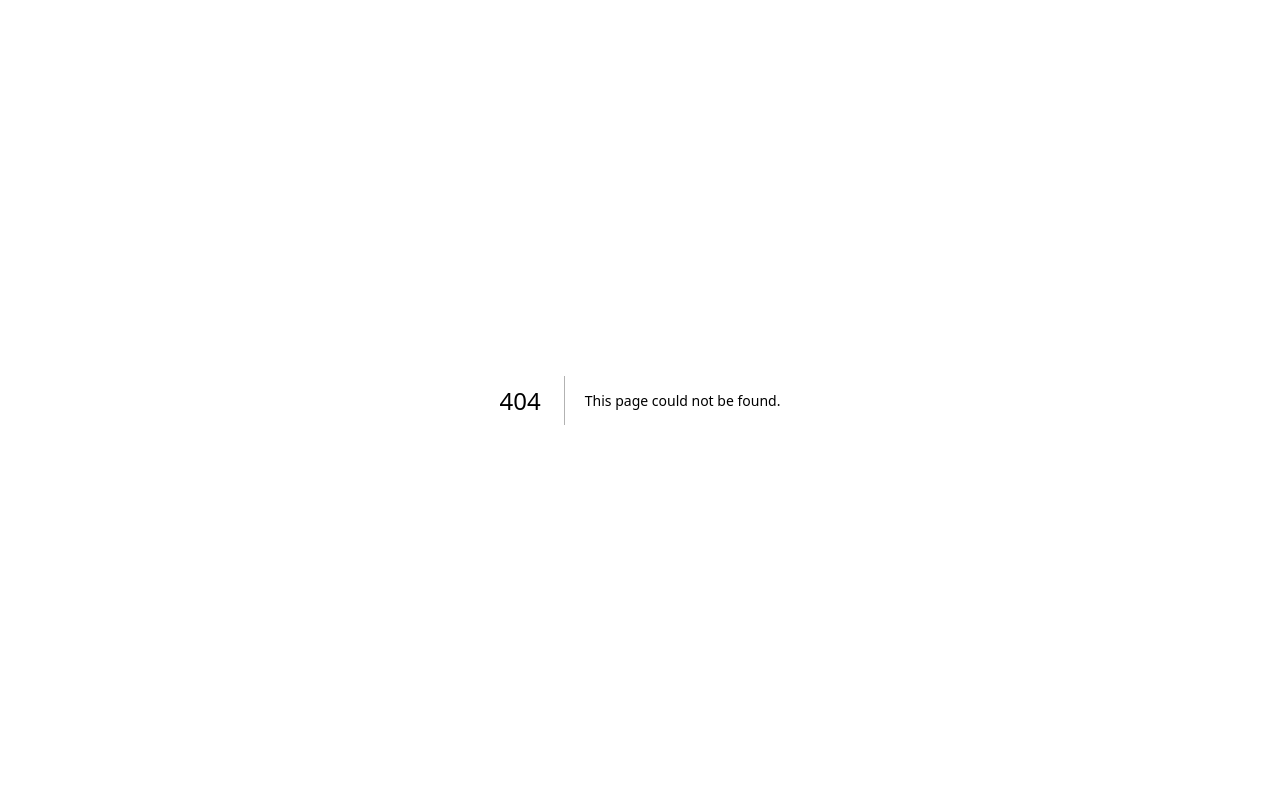
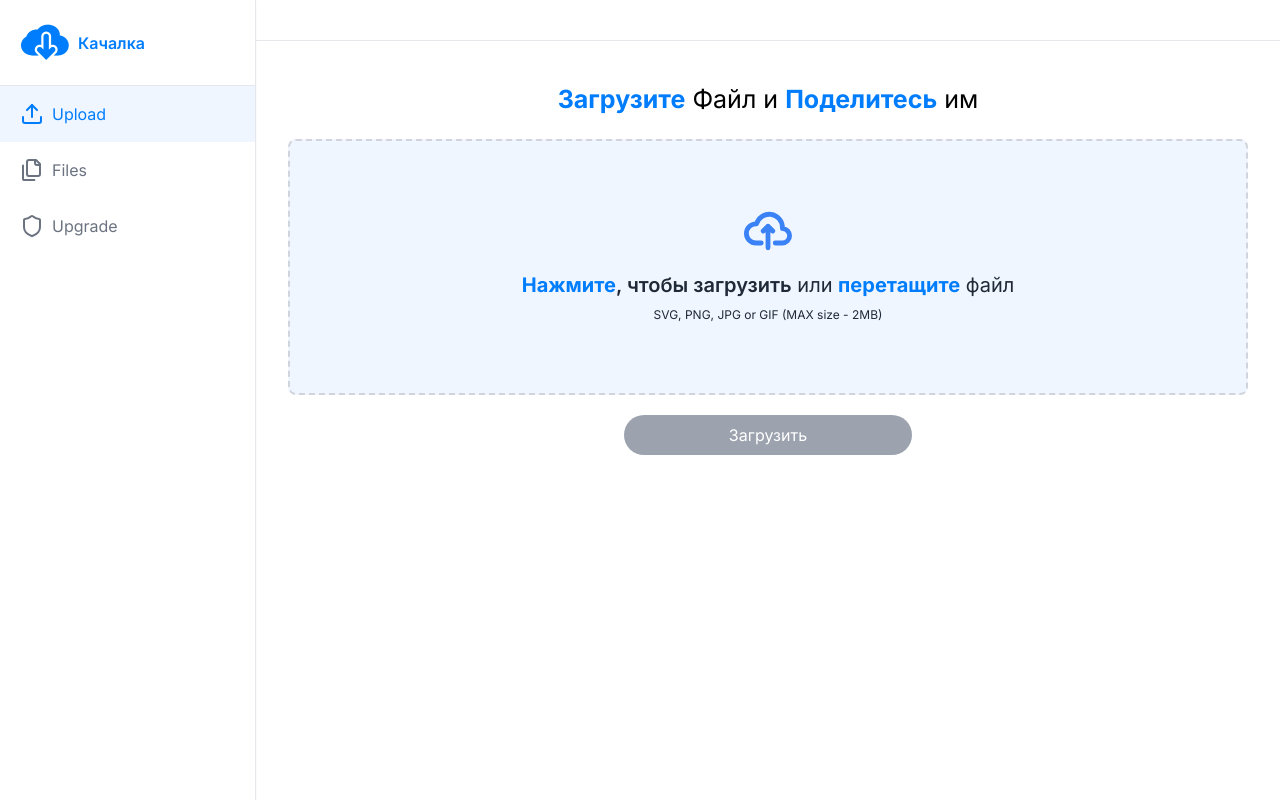
Before and after one commit to Mustafaisaev3/Kachalka-File-Sharing-App, a Next.js app: page /upload in a window 1280 px wide. Before the commit this address had no page. Built offline with nearby package versions, Linux system fonts and the light colour scheme.

Commit message:
Making Upload page UI

```diff
--- /dev/null
+++ b/app/(dashboard)/(routes)/upload/page.tsx
@@ -0,0 +1,15 @@
+import UploadForm from '@/components/upload/UploadForm'
+import React from 'react'
+
+const page = () => {
+  return (
+    <div className='p-5 px-8 md:px:28'>
+      <h2 className='text-[25px] text-center p-5'>
+        <strong className='text-primary'>Загрузите</strong> Файл и <strong className='text-primary'>Поделитесь</strong> им
+      </h2>
+      <UploadForm />
+    </div>
+  )
+}
+
+export default page
--- /dev/null
+++ b/components/upload/AlertMessage.tsx
@@ -0,0 +1,17 @@
+import { AlertCircle } from 'lucide-react'
+import React from 'react'
+
+interface AlertMessageInterface {
+    message: string
+}
+
+const AlertMessage: React.FC<AlertMessageInterface> = ({ message }) => {
+  return (
+    <div className='p-4 bg-red-500 mt-5 text-white rounded-md flex gap-5 items-center'>
+        <AlertCircle />
+        {message}
+    </div>
+  )
+}
+
+export default AlertMessage
--- /dev/null
+++ b/components/upload/FilePreview.tsx
@@ -0,0 +1,27 @@
+import React from 'react'
+import Image from 'next/image'
+import { X } from 'lucide-react'
+
+interface FilePreviewInterface {
+    file: any
+    removeFile: () => any
+}
+
+const FilePreview: React.FC<FilePreviewInterface> = ({ file, removeFile }) => {
+  const fileSize = (file.size / 1024 / 1024).toFixed(2)
+
+  return (
+    <div className='flex items-center  justify-between gap-2 mt-5 p-2 border rounded-md border-blue-200'>
+        <div className='flex items-center p-2'>
+            <Image src='/file-png.png' width={50} height={50} alt='file-image' />
+            <div className='text-left'>
+                <h2>{file.name}</h2>
+                <h2 className='text-[12px] text-gray-400'>{file.type} - {fileSize} MB</h2>
+            </div>
+        </div>
+        <X className='text-red-500 cursor-pointer' onClick={removeFile}/>
+    </div>
+  )
+}
+
+export default FilePreview
--- /dev/null
+++ b/components/upload/UploadForm.tsx
@@ -0,0 +1,51 @@
+'use client'
+
+import React, { useState } from 'react'
+import AlertMessage from './AlertMessage'
+import FilePreview from './FilePreview'
+
+const UploadForm = () => {
+  const [file, setFile] = useState<any>()
+  const [error, setError] = useState<string | null>()
+
+  const onFileSelect = (file: any) => {
+    if (file && file.size > 2000000) {
+      setError('Maximum File upload size is 2MB')
+      return
+    }
+    setError(null)
+    setFile(file)
+  }
+
+  return (
+    <div className='text-center'>
+      <div className="flex items-center justify-center w-full">
+        <label htmlFor="dropzone-file" className="flex flex-col items-center justify-center w-full h-64 border-2 border-gray-300 border-dashed rounded-lg cursor-pointer bg-blue-50 dark:hover:bg-bray-800 hover:bg-blue-100 dark:border-blue-600 dark:hover:border-blue-500 dark:hover:bg-gray-1">
+            <div className="flex flex-col items-center justify-center pt-5 pb-6">
+                <svg className="w-12 h-12 mb-4 text-blue-500 dark:text-blue-500" aria-hidden="true" xmlns="http://www.w3.org/2000/svg" fill="none" viewBox="0 0 20 16">
+                    <path stroke="currentColor" stroke-linecap="round" stroke-linejoin="round" stroke-width="2" d="M13 13h3a3 3 0 0 0 0-6h-.025A5.56 5.56 0 0 0 16 6.5 5.5 5.5 0 0 0 5.207 5.021C5.137 5.017 5.071 5 5 5a4 4 0 0 0 0 8h2.167M10 15V6m0 0L8 8m2-2 2 2"/>
+                </svg>
+                <p className="mb-2 text-base md:text-xl text-gray-800 dark:text-gray-400"><strong className='text-primary'>Нажмите</strong><span className="font-semibold">, чтобы загрузить</span> или <strong className='text-primary'>перетащите</strong> файл</p>
+                <p className="text-xs text-gray-800 dark:text-gray-400">SVG, PNG, JPG or GIF (MAX size - 2MB)</p>
+            </div>
+            <input
+              id="dropzone-file"
+              type="file"
+              className="hidden"
+              onChange={(e) =>onFileSelect(e.target.files![0])}
+            />
+        </label>
+      </div>
+      {error ? <AlertMessage message={error} /> : null}
+      {file ? <FilePreview file={file} removeFile={() => setFile(null)}/> : null}
+      <button
+        className='p-2 bg-primary text-white w-[30%] rounded-full mt-5 disabled:bg-gray-400 cursor-pointer'
+        disabled={!file}
+      >
+        Загрузить
+      </button>
+    </div>
+  )
+}
+
+export default UploadForm
```
Also changed, not shown: public/file-png.png (added).
